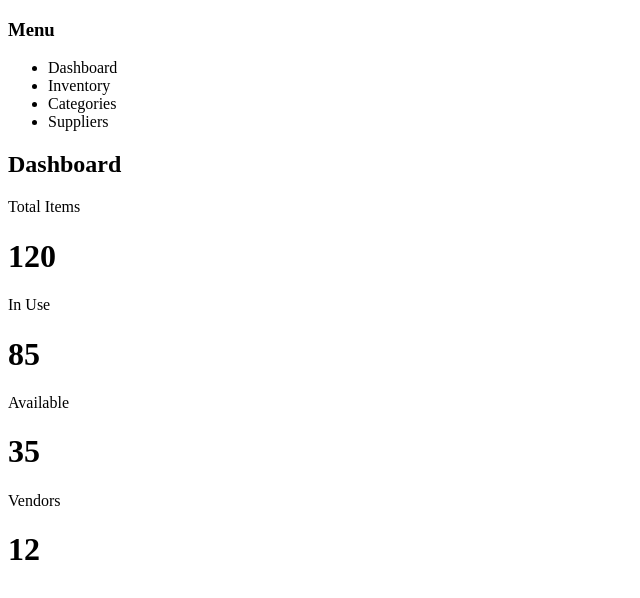
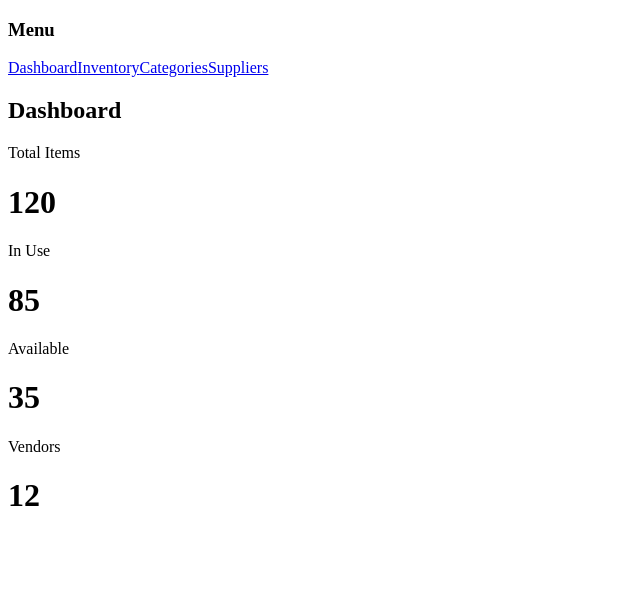
Before and after one commit to EStoreB/inventory-react-ui, a React (Vite) app: page / in a window 1280 px wide. Shown: the top 598 px of the page, without its empty margins (0-640 px from the left). Built offline with nearby package versions, Linux system fonts and the light colour scheme.

Commit message:
Refactor Sidebar component to use Links

```diff
--- a/src/components/Sidebar.jsx
+++ b/src/components/Sidebar.jsx
@@ -1,14 +1,14 @@
+import { Link } from "react-router-dom";
+
 function Sidebar() {
   return (
-    <aside className="sidebar">
+    <div className="sidebar">
       <h3>Menu</h3>
-      <ul>
-        <li>Dashboard</li>
-        <li>Inventory</li>
-        <li>Categories</li>
-        <li>Suppliers</li>
-      </ul>
-    </aside>
+      <Link to="/">Dashboard</Link>
+      <Link to="/inventory">Inventory</Link>
+      <Link to="/categories">Categories</Link>
+      <Link to="/suppliers">Suppliers</Link>
+    </div>
   );
 }
 
```
